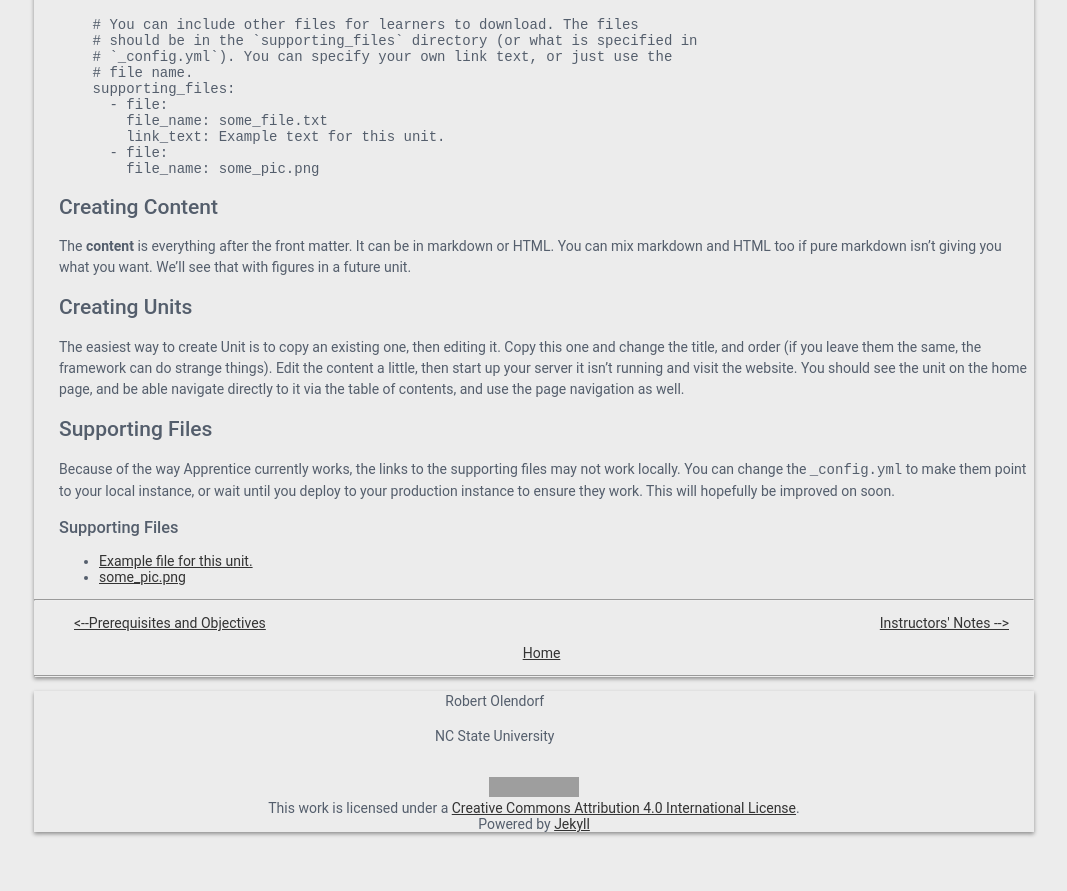
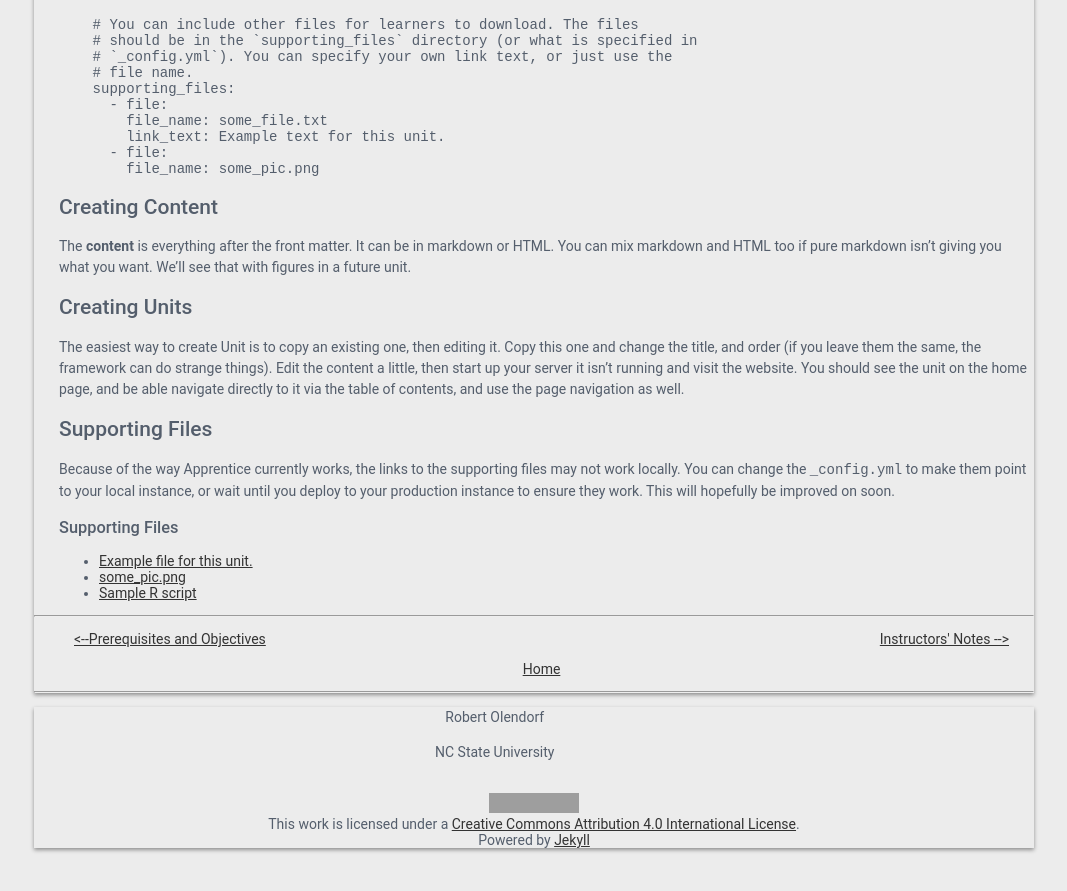
Before and after one commit to NC-State-Libraries-Workshops/ncsu_apprentice, a Jekyll site: the page built from _units/units.md, in a window 1280 px wide and 900 px high, scrolled down 958 px. Shown: the top 891 px of the window, without its empty margins (106-1173 px from the left). Built offline with Jekyll 4.4.1, drawn with Linux system fonts in a browser that asks for light colours; grey boxes are pictures that could not be loaded.

```diff
--- a/_config.yml
+++ b/_config.yml
@@ -59,7 +59,7 @@ baseurl: "/ncsu_apprentice"
 # This allows us to put supporting files in a different repositry if desired.
 # For now just hardcode the base url too, as its complicated with github.
 # This also lets external files be references.
-supporting_files_url: "https://github.com/olendorf/ncsu_apprentice/"
+# supporting_files_url: "https://github.com/olendorf/ncsu_apprentice/"
 supporting_files_path: "blob/gh-pages/supporting_files/"
 
 # Where the bibliography data is comment out or set to blank to disable.
--- a/_layouts/page.html
+++ b/_layouts/page.html
@@ -16,7 +16,9 @@ layout: default
               {% else %}
                 {% assign link_text = file.file_name %}
               {% endif %}
-              <a href= {{ site.supporting_files_url }}{{ site.supporting_files_path }}/{{ file.file_name }}>{{ link_text }}</a>
+              <!-- https://github.com/olendorf/ncsu_apprentice/blob/gh-pages/supporting_files/some_file.txt -->
+              <!--<a href= {{ site.supporting_files_url }}{{ site.supporting_files_path }}{{ file.file_name }}>{{ link_text }}</a>-->
+              <a href=../{{ site.supporting_files_path }}{{ file.file_name }}>{{ link_text }}</a>
             </li>
           {% endfor %}
       </ul>
--- a/_units/units.md
+++ b/_units/units.md
@@ -27,6 +27,9 @@ supporting_files:
     link_text: Example file for this unit.
   - file:
     file_name: some_pic.png
+  - file:
+    file_name: variables.R
+    link_text: Sample R script
 ---
 
 ## What are Units?
```
Also changed, not shown: _config_dev.yml (added, +9 -0 lines).
